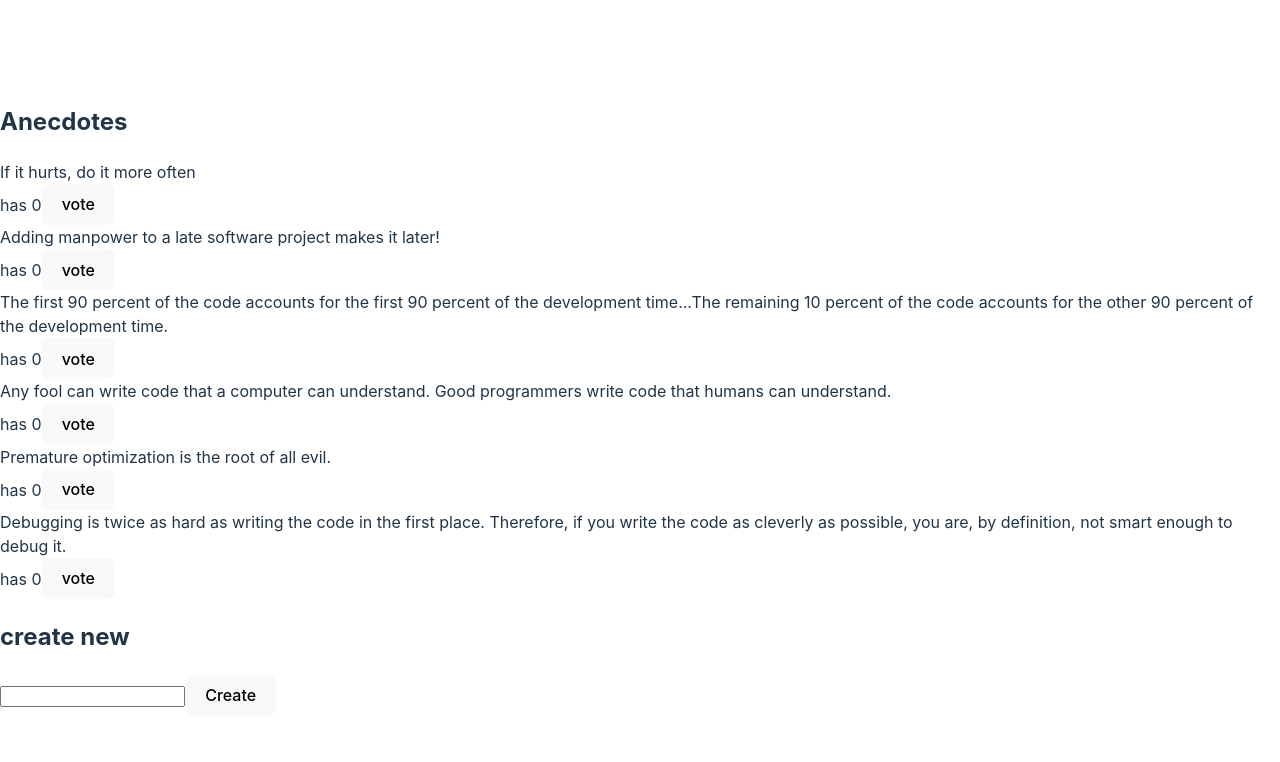
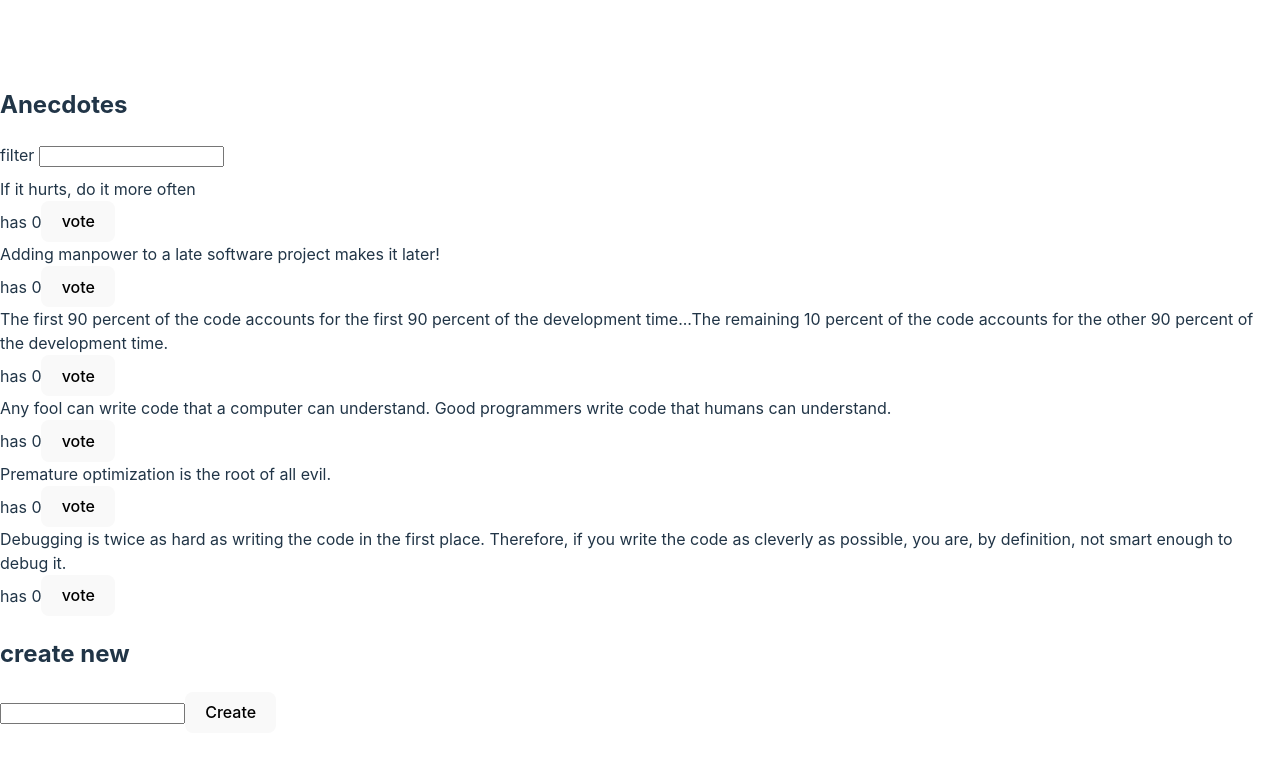
Before and after one commit to moio99/FSOReact, a React (Vite) app in the folder part1/: page / in a window 1280 px wide. Shown: the top 762 px of the page. Built offline with nearby package versions, Linux system fonts and the light colour scheme.

Commit message:
6.9 step 7

```diff
--- a/part1/src/App.jsx
+++ b/part1/src/App.jsx
@@ -1,3 +1,4 @@
+import Filter from './components/Filter'
 import Notifications from './components/AnecdoteList'
 import AddNotification from './components/AnecdoteForm'
 
@@ -5,6 +6,8 @@ const App = () => {
 
   return (
     <div>
+      <h2>Anecdotes</h2>
+      <Filter></Filter>
       <Notifications></Notifications>
       <AddNotification></AddNotification>
     </div>
--- a/part1/src/components/AnecdoteList.jsx
+++ b/part1/src/components/AnecdoteList.jsx
@@ -1,8 +1,13 @@
 import { useSelector, useDispatch } from 'react-redux'
 
 const Notifications = () => {
-  const anecdotes = useSelector(state => state)
   const dispatch = useDispatch()
+  const anecdotes = useSelector(state => {
+    if ( state.filter === '' ) {
+      return state.anecdotes
+    }
+    return state.anecdotes.filter(anect => anect.content.includes(state.filter))
+  })
 
   const vote = (id) => {
     dispatch({
@@ -13,7 +18,6 @@ const Notifications = () => {
 
   return (
     <div>
-      <h2>Anecdotes</h2>
       {anecdotes
         .sort((a, b) => b.votes - a.votes)
         .map(anecdote =>
--- /dev/null
+++ b/part1/src/components/Filter.jsx
@@ -0,0 +1,22 @@
+import { filterChange } from '../reducers/filterReducer'
+import { useDispatch } from 'react-redux'
+
+const Filter = () => {
+  const dispatch = useDispatch()
+
+  const handleChange = (event) => {
+    console.log(event.target.value)
+    dispatch(filterChange(event.target.value))
+  }
+  const style = {
+    marginBottom: 10
+  }
+
+  return (
+    <div style={style}>
+      filter <input onChange={handleChange} />
+    </div>
+  )
+}
+
+export default Filter
--- a/part1/src/main.jsx
+++ b/part1/src/main.jsx
@@ -1,13 +1,18 @@
 import ReactDOM from 'react-dom/client'
 
-import { createStore } from 'redux'
+import { createStore, combineReducers } from 'redux'
 import { Provider } from 'react-redux'
 
 import App from './App'
 import anecReducer from './reducers/anecdoteReducer'
+import filterReducer from './reducers/filterReducer'
 import './index.css'
 
-const store = createStore(anecReducer)
+const reducer = combineReducers({
+  anecdotes: anecReducer,
+  filter: filterReducer
+})
+const store = createStore(reducer)
 
 ReactDOM.createRoot(document.getElementById('root')).render(
   <Provider store={store}>
--- /dev/null
+++ b/part1/src/reducers/filterReducer.js
@@ -0,0 +1,17 @@
+const filterReducer = (state = '', action) => {
+  switch (action.type) {
+    case 'SET_FILTER':
+      return action.payload
+    default:
+      return state
+  }
+}
+
+export const filterChange = filter => {
+  return {
+    type: 'SET_FILTER',
+    payload: filter,
+  }
+}
+
+export default filterReducer
```
